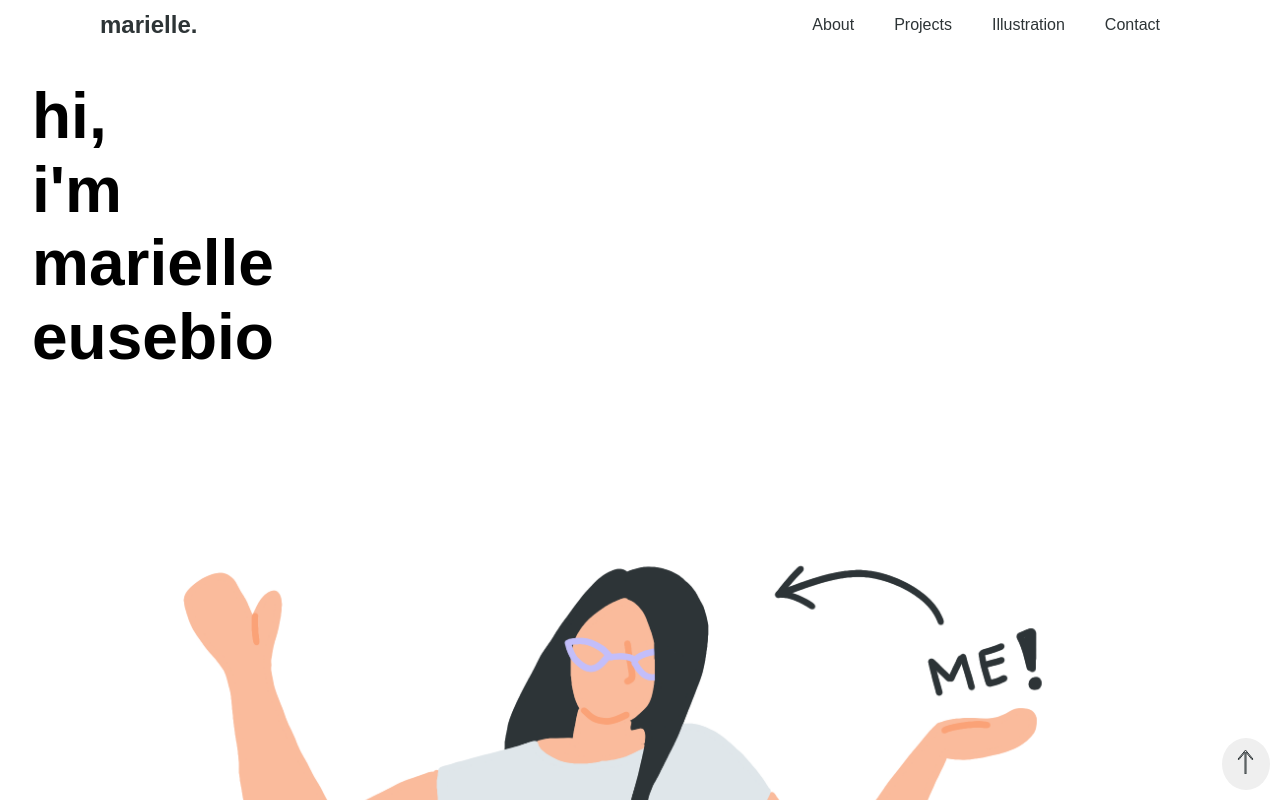
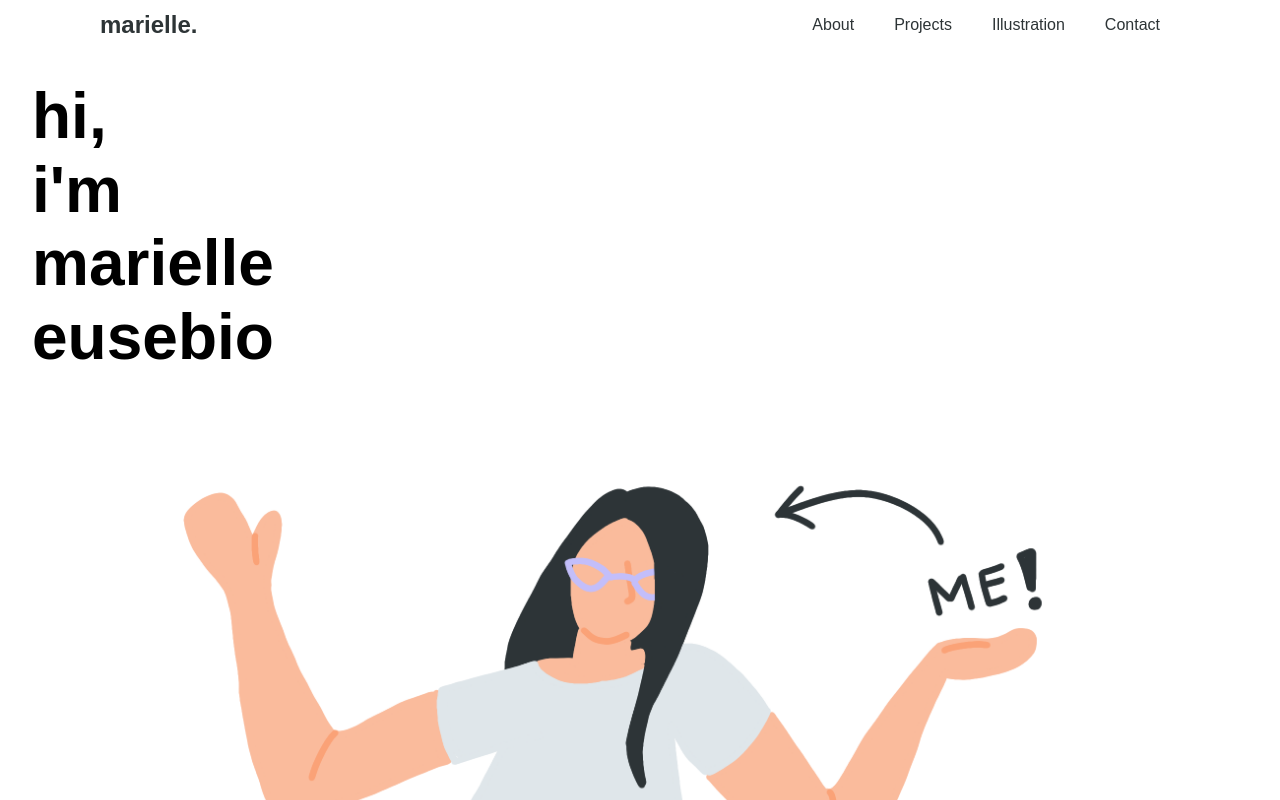
Before and after one commit to mayeusebio/oldPortfolioSite, a plain HTML site: page index.html in a window 1280 px wide. Shown: the top 800 px of the page. Drawn offline with nearby package versions, Linux system fonts and the light colour scheme.

Commit message:
Change back to top button
- Added a fade in and fade out animation
- Hide button while user is scrolling and show when
  stopped for more than 250 microseconds

```diff
--- a/index.html
+++ b/index.html
@@ -122,15 +122,26 @@
 
     var btn = $('#backToTopBtn');
 
-    // $(btn).hide();
+    // $(window).scroll(function(){
+    //   if ($(window).scrollTop() > 300){
+    //     btn.addClass('show');
+    //   } else {
+    //     btn.removeClass('show');
+    //   }
+    // });
 
-    $(window).scroll(function(){
-      if ($(window).scrollTop() > 300){
-        btn.addClass('show');
+    $(window).scroll(function() {
+      if($(this).scrollTop() != 0) { //not at top
+          $(btn).fadeIn("fast");
       } else {
-        btn.removeClass('show');
+          $(btn).fadeOut("fast");
       }
-    });
+      clearTimeout($.data(this, 'scrollTimer'));
+      $.data(this, 'scrollTimer', setTimeout(function() {
+        $(btn).fadeOut("slow");
+        console.log("Haven't scrolled in 250ms!");
+      }, 250));
+});
 
     btn.on('click', function(e){
       e.preventDefault();
--- a/styles2.css
+++ b/styles2.css
@@ -105,7 +105,8 @@ header nav ul li a.active {
 
 h1{
       font-size: 4rem;
-      padding: 5rem 2rem;
+      /* padding: 5rem 2rem; */
+      padding: 5rem 2rem 0 2rem;
       /* border: 2px dashed red; */
       margin: 0;
   }
```
